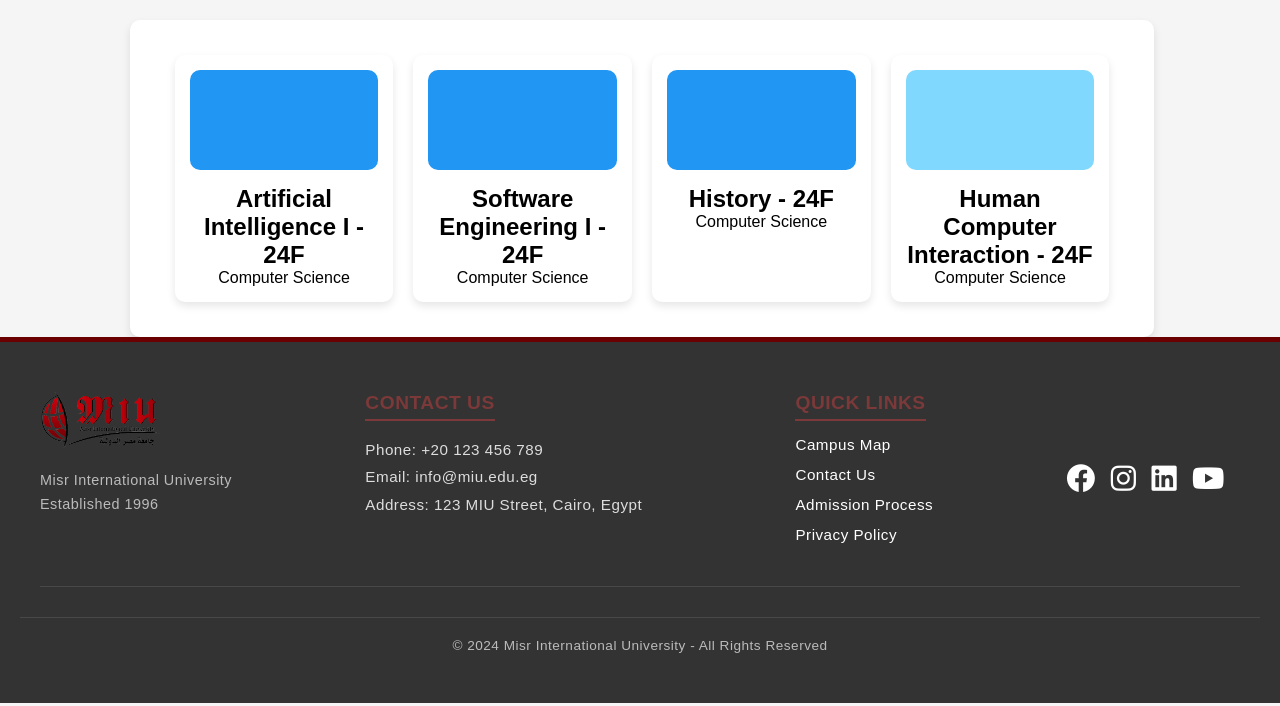
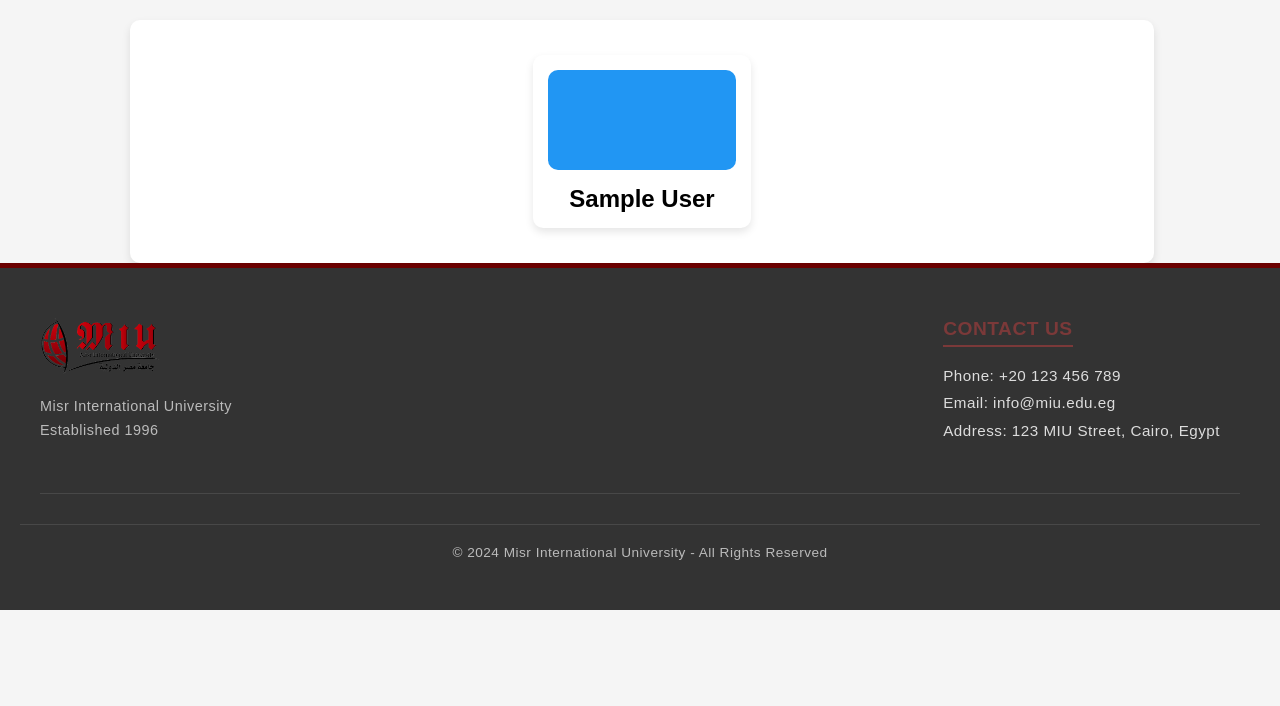
Before and after one commit to yousraamr/E-Learning-Platform, a PHP site: page /home-course.php in a window 1280 px wide. Shown: the part 94-800 px from the top of the page. Run offline with PHP 8.4, Linux system fonts and the light colour scheme; the visitor is signed in with stand-in values (Sample User, id 1); data comes from the database, SQL or seed files in the repository.

Commit message:
Update home-course.php

```diff
--- a/views/home-course.php
+++ b/views/home-course.php
@@ -1,12 +1,22 @@
 <?php
-//session_start(); // yousra commented this line as it is already active in navBar.php
+require_once(__DIR__ . '/../controllers/HomeCourseController.php');
+require_once(__DIR__ . '/../db/config.php');
 
-$userType = $_SESSION['user_type'] ?? 3;
+if (session_status() === PHP_SESSION_NONE) {
+    session_start();
+}
 
+$userId = $_SESSION['user_id'] ?? null;
+$userType = $_SESSION['user_type'] ?? null;
 
-function getCoursePage($role) {
-    return ($role == 2) ? '/swe_project/views/instructor.php' : '/swe_project/views/student.php';
+if (!$userId) {
+    header("Location: register_login.php");
+    exit();
 }
+
+$controller = new HomeCourseController($connection);
+
+$courses = $controller->getCoursesForUser((int)$userId);
 ?>
 
 <!DOCTYPE html>
@@ -19,87 +29,35 @@ function getCoursePage($role) {
     <link rel="stylesheet" href="../assets/css/Home.css">
 </head>
 <body>
-    <!-- Navigation Bar -->
-    <?php include 'navBar.php'; ?>
+    <?php include_once __DIR__ . '/navbar.php'; ?>
 
-<!--<header>
-        <nav class="navbar">
-            <div class="logo">
-            <img src="..\..\assets\images\logo.png" alt="MIU Logo">
-            </div>
-            <ul class="nav-links">
-                <li><a href=" ../../views/home/Home.php">Home</a></li>
-                <li><a href="#">My courses</a></li>
-                <li><a href=" ../../views/dashboard/dashboard.html">Dashboard</a></li>
-                <li><a href="#">Admin</a></li>
-                <li><a href=" ../../views/register_login/register_login.php" class="login">Login</a></li>
-            </ul>
-        </nav>
-</header>-->
     <section class="main-cont">
         <div class="course-overview">
-
-
-            <a href="<?php echo getCoursePage($userType); ?>?course=AI" class="course-card">
-                <div class="course-thumbnail blue"></div>
-                <h2>Artificial Intelligence I - 24F</h2>
-                <p>Computer Science</p>
-            </a>
-
-
-            <a href="<?php echo getCoursePage($userType); ?>?course=SWE" class="course-card">
-                <div class="course-thumbnail blue"></div>
-                <h2>Software Engineering I - 24F</h2>
-                <p>Computer Science</p>
-            </a>
-
-
-            <a href="<?php echo getCoursePage($userType); ?>?course=HIS" class="course-card">
-                <div class="course-thumbnail blue"></div>
-                <h2>History - 24F</h2>
-                <p>Computer Science</p>
-            </a>
-
-
-            <a href="<?php echo getCoursePage($userType); ?>?course=HCI" class="course-card">
-                <div class="course-thumbnail light-blue"></div>
-                <h2>Human Computer Interaction - 24F</h2>
-                <p>Computer Science</p>
-            </a>
-
+            <?php if (!empty($courses)): ?>
+                <?php foreach ($courses as $course): ?>
+                    <a href="<?php echo $controller->getCoursePageUrl($userType, $course); ?>" class="course-card">
+                        <div class="course-thumbnail blue"></div>
+                        <h2><?php echo htmlspecialchars($course); ?></h2>
+                    </a>
+                <?php endforeach; ?>
+            <?php else: ?>
+                <p>No courses available for you.</p>
+            <?php endif; ?>
         </div>
     </section>
+
     <footer class="footer">
         <div class="footer-container">
             <div class="footer-logo">
                 <img src="../assets/images/logo.png" alt="MIU Logo">
                 <p>Misr International University<br> Established 1996</p>
             </div>
-
             <div class="footer-contact">
                 <h4>Contact Us</h4>
                 <p>Phone: +20 123 456 789<br>Email: info@miu.edu.eg</p>
                 <p>Address: 123 MIU Street, Cairo, Egypt</p>
             </div>
-
-            <div class="footer-links">
-                <h4>Quick Links</h4>
-                <ul>
-                    <li><a href="#">Campus Map</a></li>
-                    <li><a href="#">Contact Us</a></li>
-                    <li><a href="#">Admission Process</a></li>
-                    <li><a href="#">Privacy Policy</a></li>
-                </ul>
-            </div>
-
-            <div class="footer-social">
-                <a href="#"><i class="fab fa-facebook"></i></a>
-                <a href="#"><i class="fab fa-instagram"></i></a>
-                <a href="#"><i class="fab fa-linkedin"></i></a>
-                <a href="#"><i class="fab fa-youtube"></i></a>
-            </div>
         </div>
-
         <div class="footer-bottom">
             © 2024 Misr International University - All Rights Reserved
         </div>
```
